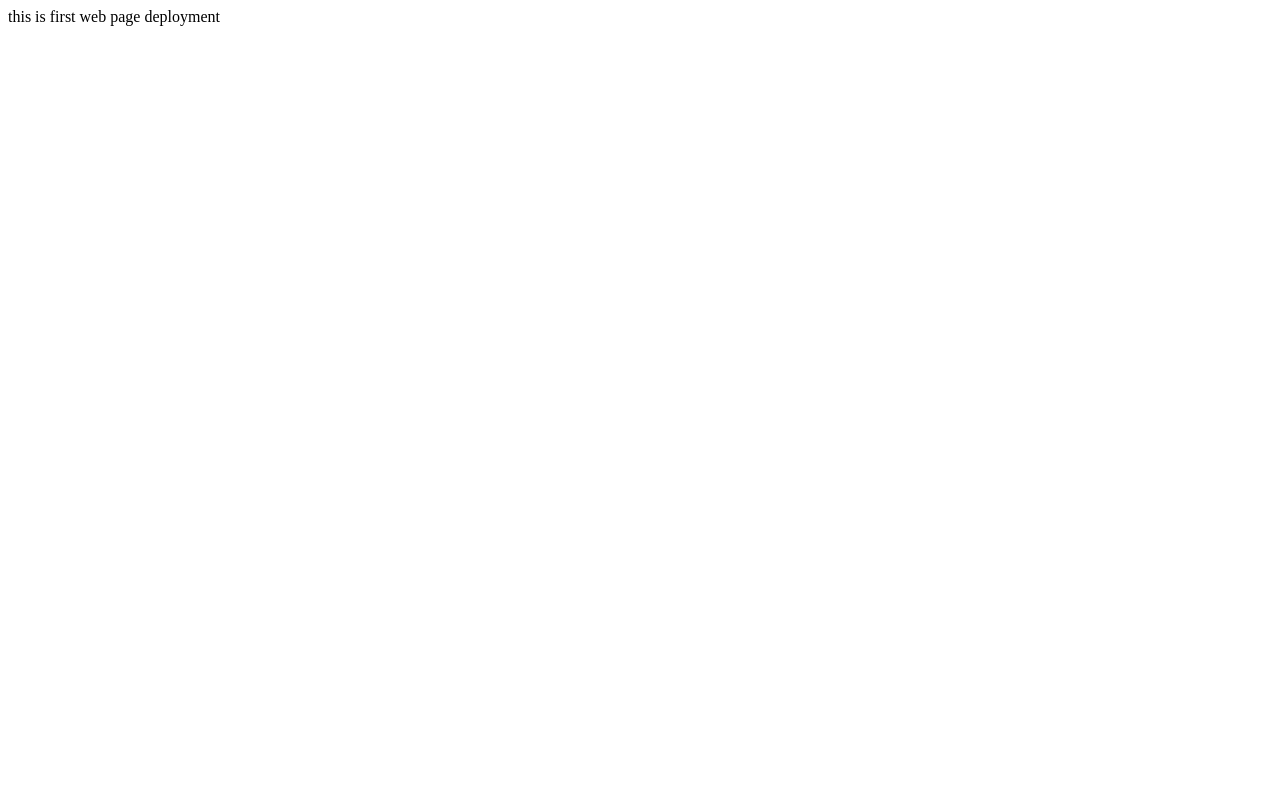
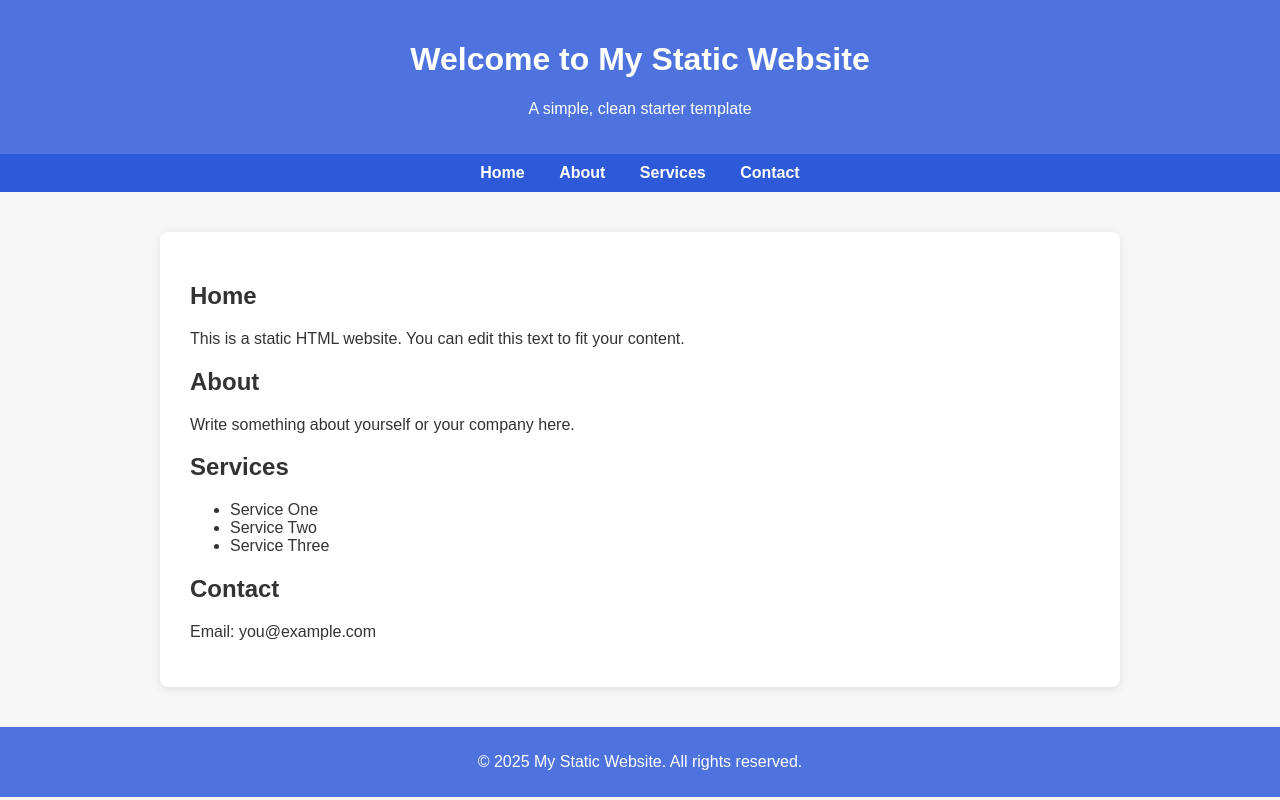
Before and after one commit to swapnilm01/jenkins_web_repo, a plain HTML site: page index.html in a window 1280 px wide. Drawn offline with Linux system fonts and the light colour scheme.

Commit message:
add index file data

```diff
--- a/index.html
+++ b/index.html
@@ -1 +1,95 @@
-this is first web page deployment
+<!DOCTYPE html>
+<html lang="en">
+<head>
+    <meta charset="UTF-8" />
+    <meta name="viewport" content="width=device-width, initial-scale=1.0" />
+    <title>My Static Website</title>
+
+    <style>
+        /* ===== Global Styles ===== */
+        body {
+            margin: 0;
+            font-family: Arial, Helvetica, sans-serif;
+            background-color: #f7f7f7;
+            color: #333;
+        }
+
+        header {
+            background-color: #4e73df;
+            padding: 20px;
+            color: white;
+            text-align: center;
+        }
+
+        nav {
+            background: #2e59d9;
+            padding: 10px;
+            text-align: center;
+        }
+
+        nav a {
+            color: #fff;
+            text-decoration: none;
+            margin: 0 15px;
+            font-weight: bold;
+        }
+
+        nav a:hover {
+            text-decoration: underline;
+        }
+
+        .container {
+            max-width: 900px;
+            margin: 40px auto;
+            background: white;
+            padding: 30px;
+            border-radius: 8px;
+            box-shadow: 0 2px 10px rgba(0,0,0,0.1);
+        }
+
+        footer {
+            background: #4e73df;
+            color: white;
+            text-align: center;
+            padding: 10px;
+            margin-top: 40px;
+        }
+    </style>
+</head>
+
+<body>
+    <header>
+        <h1>Welcome to My Static Website</h1>
+        <p>A simple, clean starter template</p>
+    </header>
+
+    <nav>
+        <a href="#home">Home</a>
+        <a href="#about">About</a>
+        <a href="#services">Services</a>
+        <a href="#contact">Contact</a>
+    </nav>
+
+    <div class="container">
+        <h2 id="home">Home</h2>
+        <p>This is a static HTML website. You can edit this text to fit your content.</p>
+
+        <h2 id="about">About</h2>
+        <p>Write something about yourself or your company here.</p>
+
+        <h2 id="services">Services</h2>
+        <ul>
+            <li>Service One</li>
+            <li>Service Two</li>
+            <li>Service Three</li>
+        </ul>
+
+        <h2 id="contact">Contact</h2>
+        <p>Email: you@example.com</p>
+    </div>
+
+    <footer>
+        <p>© 2025 My Static Website. All rights reserved.</p>
+    </footer>
+</body>
+</html>
```
